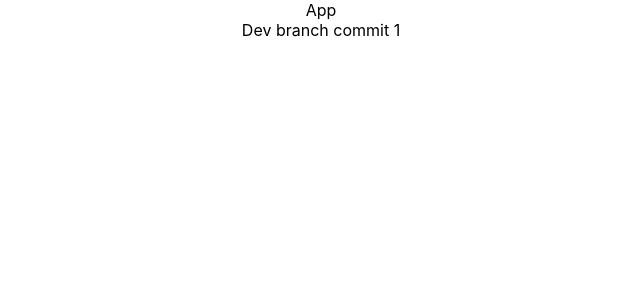
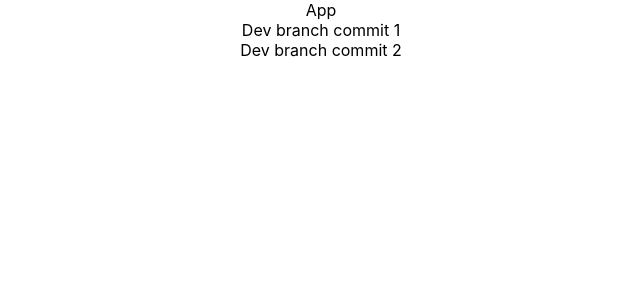
Before and after one commit to Yurik-00007/cra-console, a React (Create React App) app: page / in a window 1280 px wide. Shown: the top 300 px of the page, without its empty margins (319-959 px from the left). Built offline with nearby package versions, Linux system fonts and the light colour scheme.

Commit message:
Dev branch commit 2

```diff
--- a/src/App.tsx
+++ b/src/App.tsx
@@ -6,6 +6,7 @@ function App() {
     <div className="App">
       <div>App</div>
       <div>Dev branch commit 1</div>
+      <div>Dev branch commit 2</div>
     </div>
   );
 }
```
